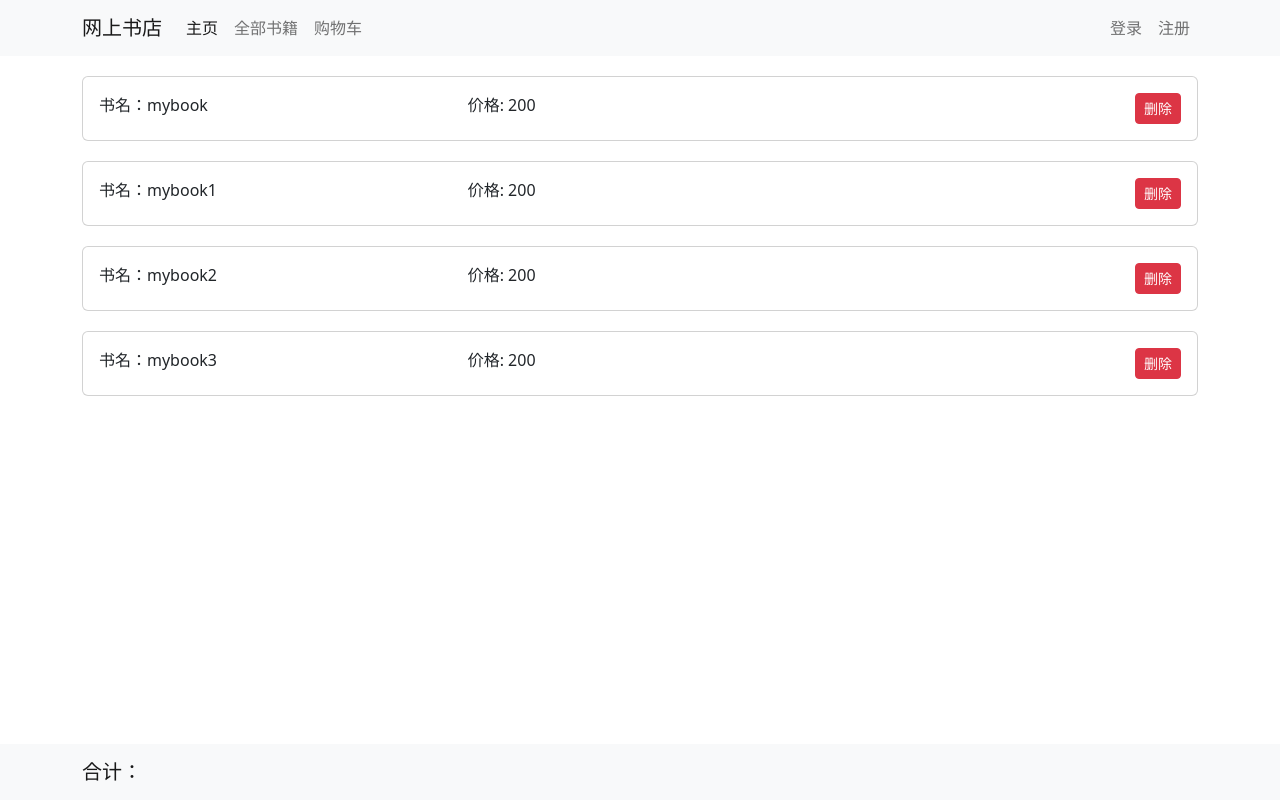
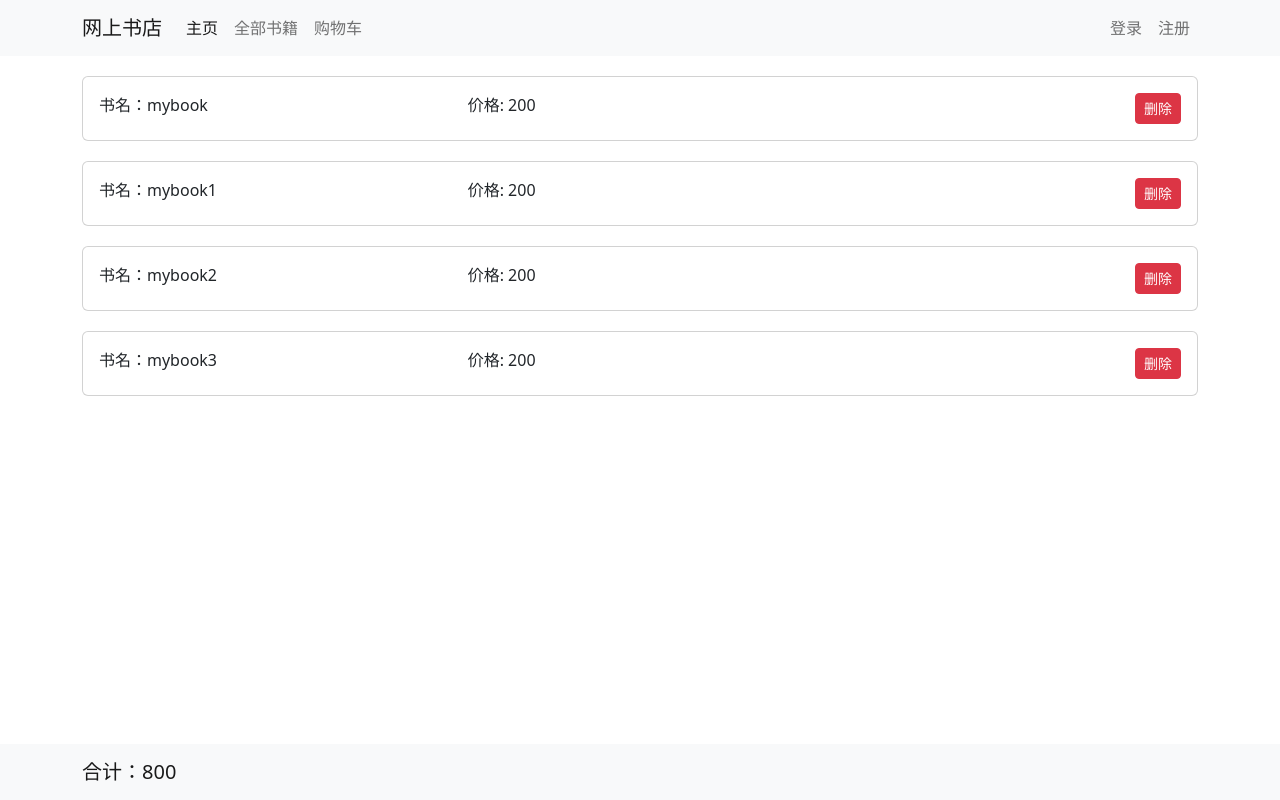
Before and after one commit to uperbilite/j2e-course-proj-web, a Vue app: page /shoppingcart in a window 1280 px wide. Built offline with nearby package versions, Linux system fonts and the light colour scheme.

Commit message:
compute total price dinamically

```diff
--- a/src/views/ShoppingCartView.vue
+++ b/src/views/ShoppingCartView.vue
@@ -4,7 +4,7 @@
   </div>
   <nav class="navbar fixed-bottom navbar-light bg-light">
     <div class="container">
-      <a class="navbar-brand" href="#">合计：</a>
+      <a class="navbar-brand" href="#">合计：{{ totalPrice }}</a>
     </div>
   </nav>
 </template>
@@ -12,6 +12,7 @@
 <script>
 import ShoppingCartBook from "../components/ShoppingCartBook.vue";
 import { reactive } from "vue";
+import { computed } from "vue";
 
 export default {
   name: "ShoppingCartView",
@@ -61,9 +62,14 @@ export default {
       console.log("deleteItem");
     };
 
+    const totalPrice = computed(() => {
+      return shoppingCartBooks.books.reduce((acc, cur) => acc + cur.price, 0);
+    });
+
     return {
       shoppingCartBooks,
       deleteItem,
+      totalPrice,
     };
   },
 };
```
